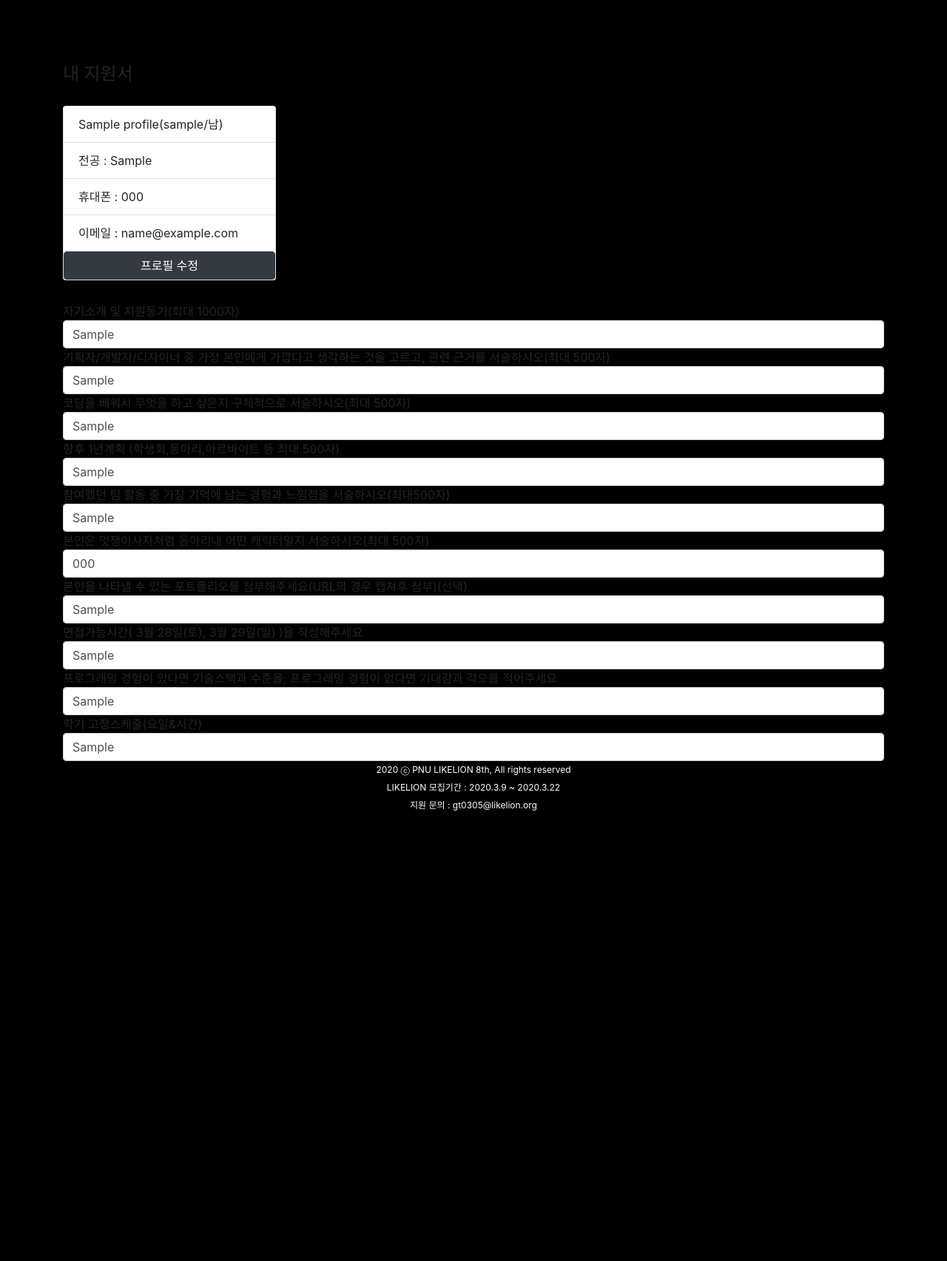
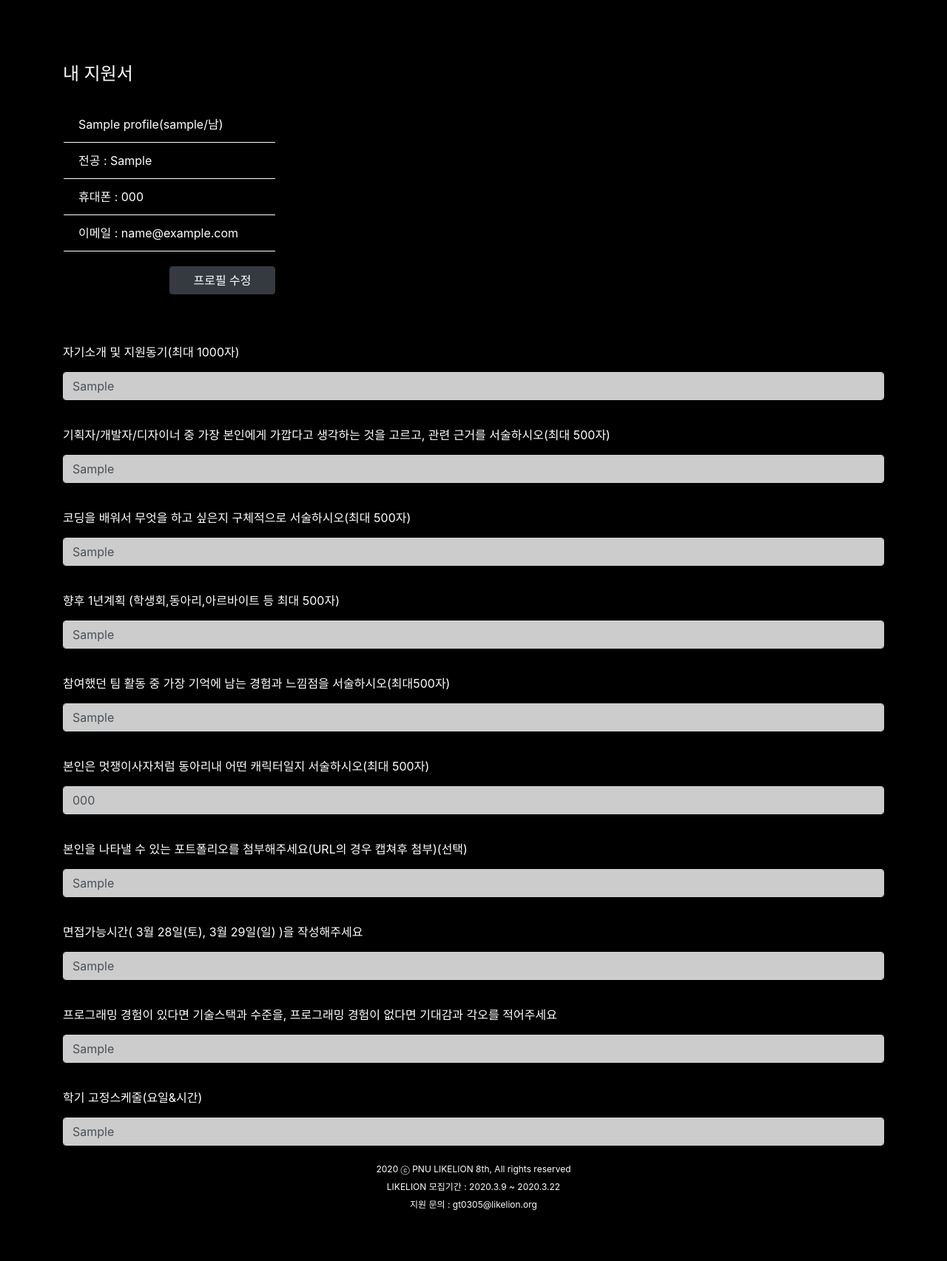
Before and after one commit to PnuLikelion8th/apply-pnu8th, a Django app: page /apply_detail/1 in a window 1280 px wide. Shown: the part 64-1769 px from the top of the page at 74% size. Before the commit the page ends 1160 px from the top, so only its background shows below. Run offline with Django 3.2, Linux system fonts and the light colour scheme; a user stored in the database is signed in; tables that the repository leaves empty hold one stand-in row (values such as "Sample post"); parts of the project's set-up code (start-up, migrations or seed data) failed here and were passed over; some libraries are stand-ins or nearby versions.

Commit message:
[수정] 지원서 확인페이지 수정중

```diff
--- a/apply_pnu/static/css/apply_detail.css
+++ b/apply_pnu/static/css/apply_detail.css
@@ -2,4 +2,27 @@
     display: inline-flex;
     margin-top:20px;
     margin-bottom:30px;
+    background-color: black;
 }
+.custom_card .list-group-item{
+    background-color: black;
+    border-color: white;
+}
+.custom_card button{
+    width:50%;
+    margin-top:20px;
+    margin-left:50%;
+}
+.custom_container{
+    color:white;
+}
+
+.apply_label{
+    padding:15px 0;
+}
+.apply_detail_compo{
+    margin:20px 0;
+}
+.form-control{
+    background-color: #ccc;
+}
--- a/apply_pnu/templates/apply_detail.html
+++ b/apply_pnu/templates/apply_detail.html
@@ -24,61 +24,61 @@ PNULikeLion-apply_detail
     </div>
 
 
-    <div class="">
+    <div class="apply_detail_compo">
         <div class="apply_label">자기소개 및 지원동기(최대 1000자)</div>
         <div class="form-control">
 {{apply_one.introduce}}
         </div>
     </div>
-    <div class="">
+    <div class="apply_detail_compo">
         <div class="apply_label">기획자/개발자/디자이너 중 가장 본인에게 가깝다고 생각하는 것을 고르고, 관련 근거를 서술하시오(최대 500자)</div>
         <div class="form-control">
 {{apply_one.position}}
         </div>
     </div>
-    <div class="">
+    <div class="apply_detail_compo">
         <div class="apply_label">코딩을 배워서 무엇을 하고 싶은지 구체적으로 서술하시오(최대 500자)</div>
         <div class="form-control">
 {{apply_one.goal}}
         </div>
     </div>
-    <div class="">
+    <div class="apply_detail_compo">
         <div class="apply_label">향후 1년계획 (학생회,동아리,아르바이트 등 최대 500자)</div>
         <div class="form-control">
 {{apply_one.plan}}
         </div>
     </div>
-    <div class="">
+    <div class="apply_detail_compo">
         <div class="apply_label">참여했던 팀 활동 중 가장 기억에 남는 경험과 느낌점을 서술하시오(최대500자)</div>
         <div class="form-control">
 {{apply_one.team}}
         </div>
     </div>
-    <div class="">
+    <div class="apply_detail_compo">
         <div class="apply_label">본인은 멋쟁이사자처럼 동아리내 어떤 캐릭터일지 서술하시오(최대 500자)</div>
         <div class="form-control">
 {{apply_one.concept}}
         </div>
     </div>
-    <div class="">
+    <div class="apply_detail_compo">
         <div class="apply_label">본인을 나타낼 수 있는 포트폴리오를 첨부해주세요(URL의 경우 캡쳐후 첨부)(선택)</div>
         <div class="form-control">
 {{apply_one.portfolio}}
         </div>
     </div>
-    <div class="">
+    <div class="apply_detail_compo">
         <div class="apply_label">면접가능시간( 3월 28일(토), 3월 29일(일) )을 작성해주세요</div>
         <div class="form-control">
 {{apply_one.interview}}
         </div>
     </div>
-    <div class="">
+    <div class="apply_detail_compo">
         <div class="apply_label">프로그래밍 경험이 있다면 기술스택과 수준을, 프로그래밍 경험이 없다면 기대감과 각오를 적어주세요</div>
         <div class="form-control">
 {{apply_one.experience}}
         </div>
     </div>
-    <div class="">
+    <div class="apply_detail_compo">
         <div class="apply_label">학기 고정스케줄(요일&시간)</div>
         <div class="form-control">
 {{apply_one.schedule}}
```
